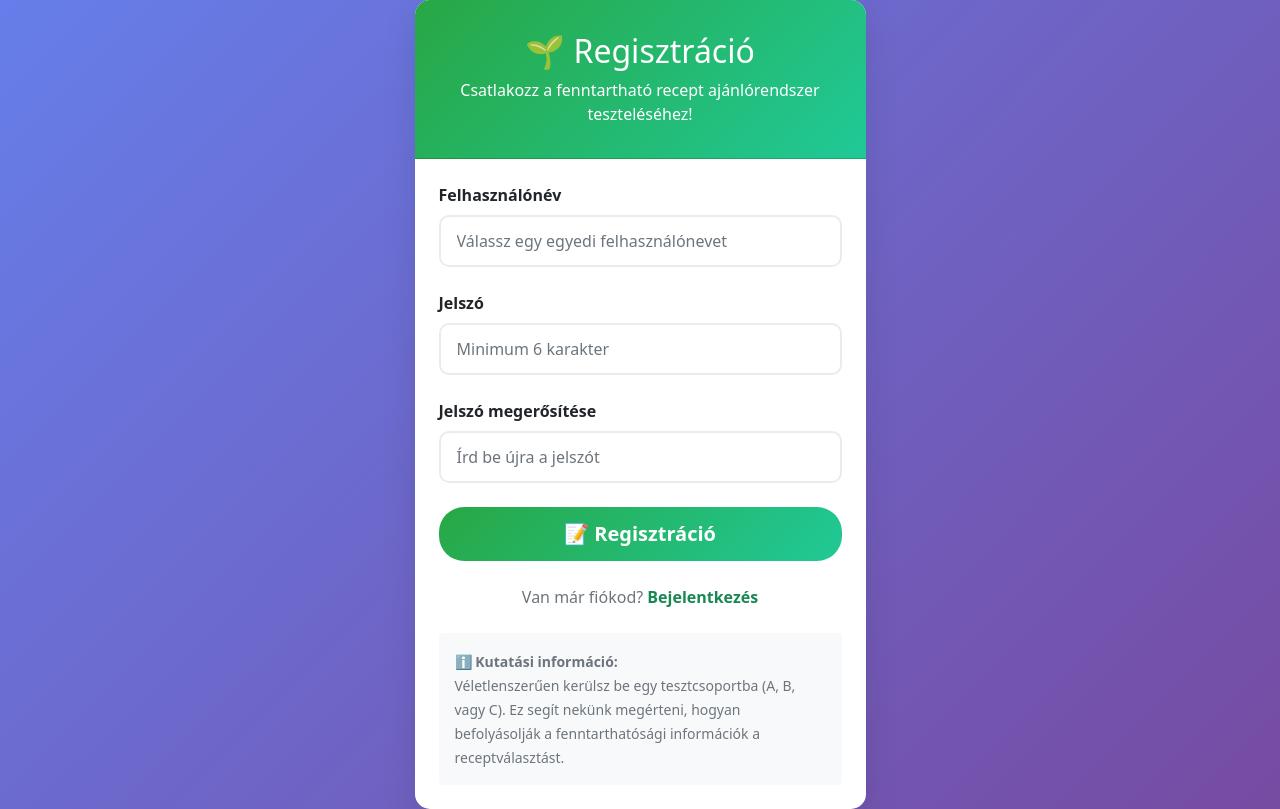
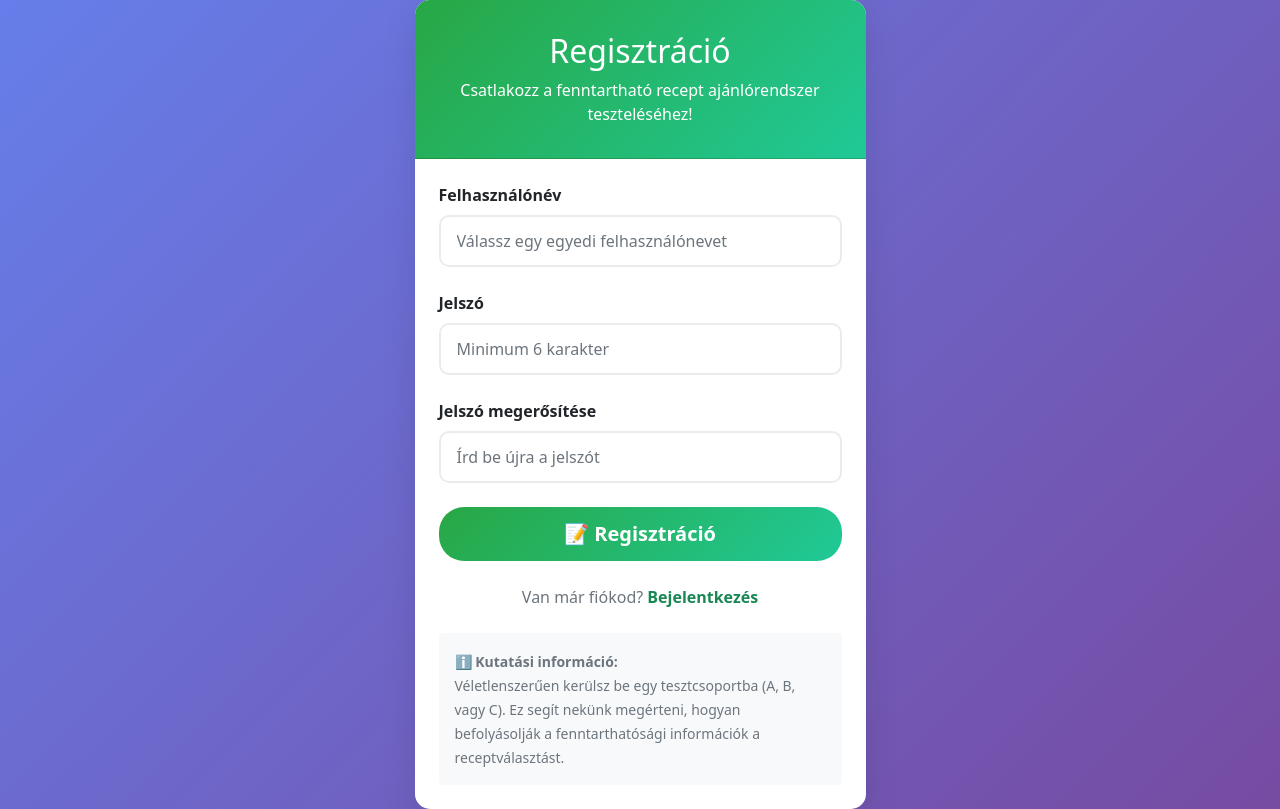
Before and after one commit to bvin81/RecSys_Bootstrap, a Flask app: page /register in a window 1280 px wide. Run offline with Flask 3, Linux system fonts and the light colour scheme; some libraries are stand-ins or nearby versions.

Commit message:
Update register.html

```diff
--- a/templates/register.html
+++ b/templates/register.html
@@ -58,7 +58,7 @@
             <div class="col-md-6 col-lg-5">
                 <div class="card">
                     <div class="card-header">
-                        <h2 class="mb-0">🌱 Regisztráció</h2>
+                        <h2 class="mb-0">Regisztráció</h2>
                         <p class="mb-0 mt-2">Csatlakozz a fenntartható recept ajánlórendszer teszteléséhez!</p>
                     </div>
                     <div class="card-body p-4">
```
